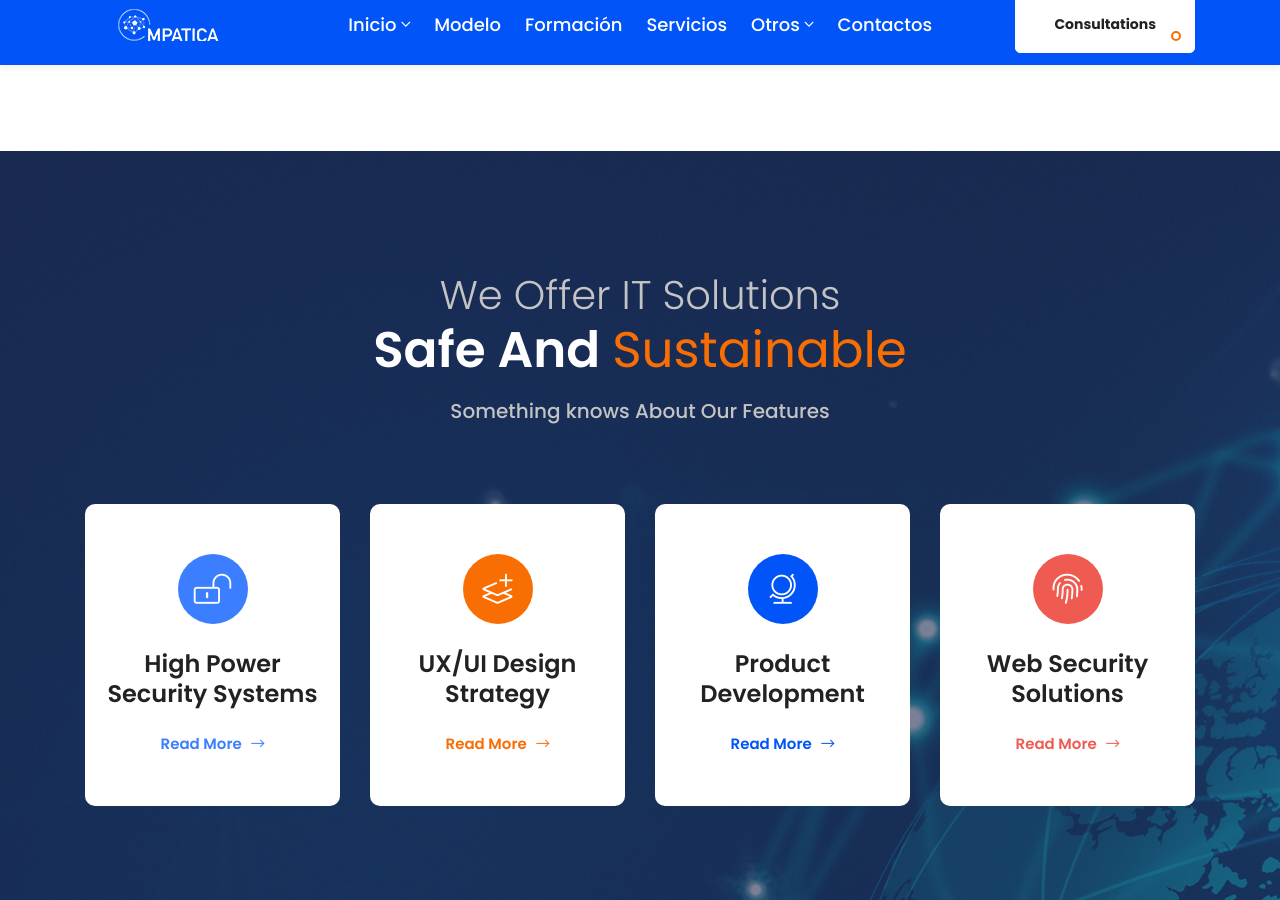
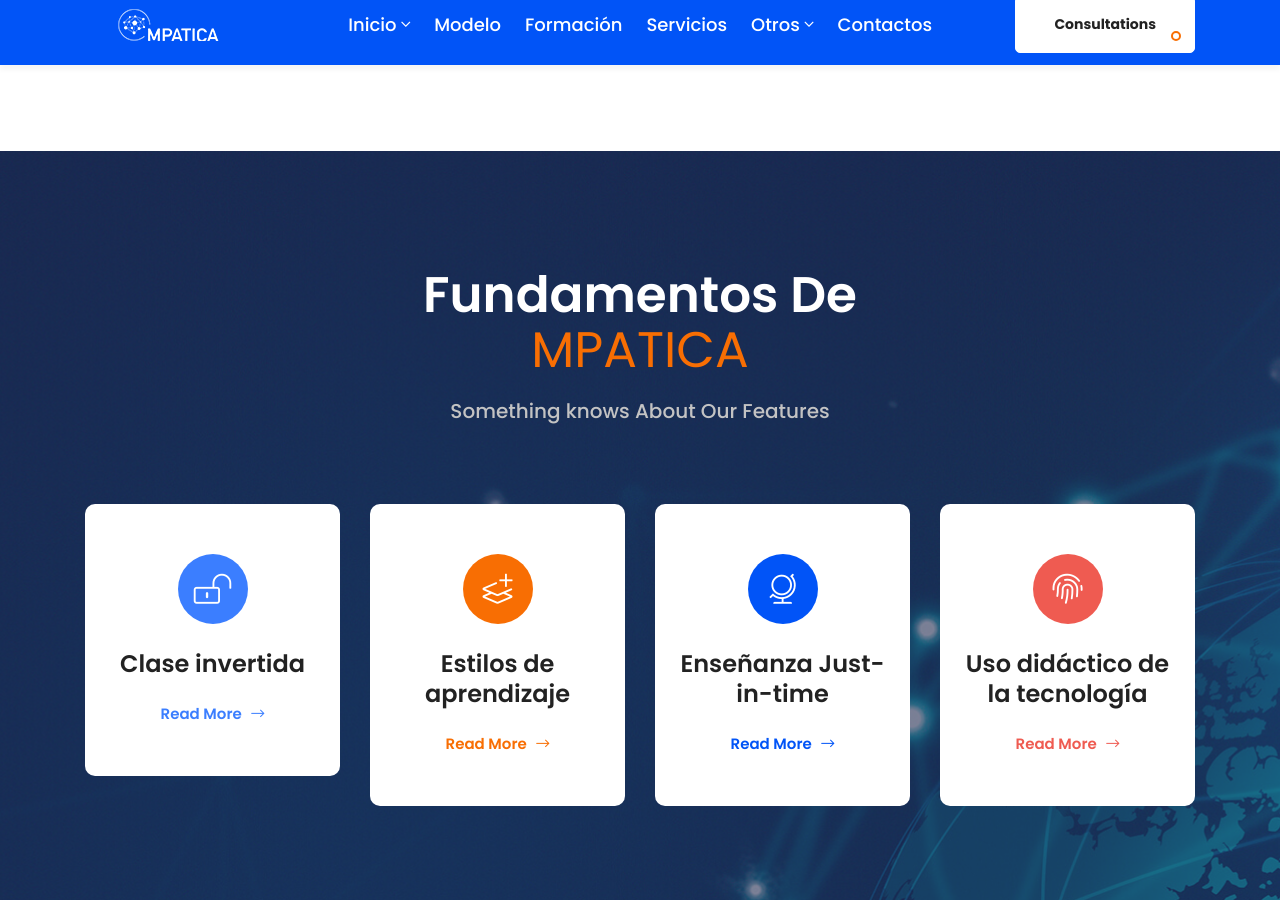
Before and after one commit to elemprendedoronline/mpatica, a Jekyll site: the page built from index.html, in a window 1280 px wide and 900 px high, scrolled down 1623 px. Built offline with Jekyll 4.4.1, drawn with Linux system fonts in a browser that asks for light colours.

Commit message:
Update features.html

```diff
--- a/_includes/features.html
+++ b/_includes/features.html
@@ -5,7 +5,7 @@
             <div class="row justify-content-center">
                 <div class="col-lg-6">
                     <div class="section-title section-title-2  text-center">
-                        <h2 class="title">We Offer IT Solutions <span>Safe And <span>Sustainable</span></span></h2>
+                        <h2 class="title"> <span>Fundamentos de <span>MPATICA</span></span></h2>
                         <p>Something knows About Our Features</p>
                     </div>
                 </div>
@@ -14,28 +14,28 @@
                 <div class="col-lg-3 col-md-6 col-sm-7">
                     <div class="features-item text-center white-bg mt-30 wow fadeIn animated" data-wow-duration="2000ms" data-wow-delay="0ms">
                         <i class="fal fa-lock-open-alt"></i>
-                        <h4 class="title">High Power Security Systems</h4>
+                        <h4 class="title">Clase invertida</h4>
                         <a href="services-details.html">Read More <i class="fal fa-long-arrow-right"></i></a>
                     </div>
                 </div>
                 <div class="col-lg-3 col-md-6 col-sm-7">
                     <div class="features-item text-center white-bg mt-30 item-2 wow fadeIn animated" data-wow-duration="2000ms" data-wow-delay="300ms">
                         <i class="fal fa-layer-plus"></i>
-                        <h4 class="title">UX/UI Design Strategy</h4>
+                        <h4 class="title">Estilos de aprendizaje</h4>
                         <a href="services-details.html">Read More <i class="fal fa-long-arrow-right"></i></a>
                     </div>
                 </div>
                 <div class="col-lg-3 col-md-6 col-sm-7">
                     <div class="features-item text-center white-bg mt-30 item-3 wow fadeIn animated" data-wow-duration="2000ms" data-wow-delay="600ms">
                         <i class="fal fa-globe-stand"></i>
-                        <h4 class="title">Product Development</h4>
+                        <h4 class="title">Enseñanza Just-in-time</h4>
                         <a href="services-details.html">Read More <i class="fal fa-long-arrow-right"></i></a>
                     </div>
                 </div>
                 <div class="col-lg-3 col-md-6 col-sm-7">
                     <div class="features-item text-center white-bg mt-30 item-4 wow fadeIn animated" data-wow-duration="2000ms" data-wow-delay="900ms">
                         <i class="fal fa-fingerprint"></i>
-                        <h4 class="title">Web Security Solutions</h4>
+                        <h4 class="title">Uso didáctico de la tecnología</h4>
                         <a href="services-details.html">Read More <i class="fal fa-long-arrow-right"></i></a>
                     </div>
                 </div>
```
